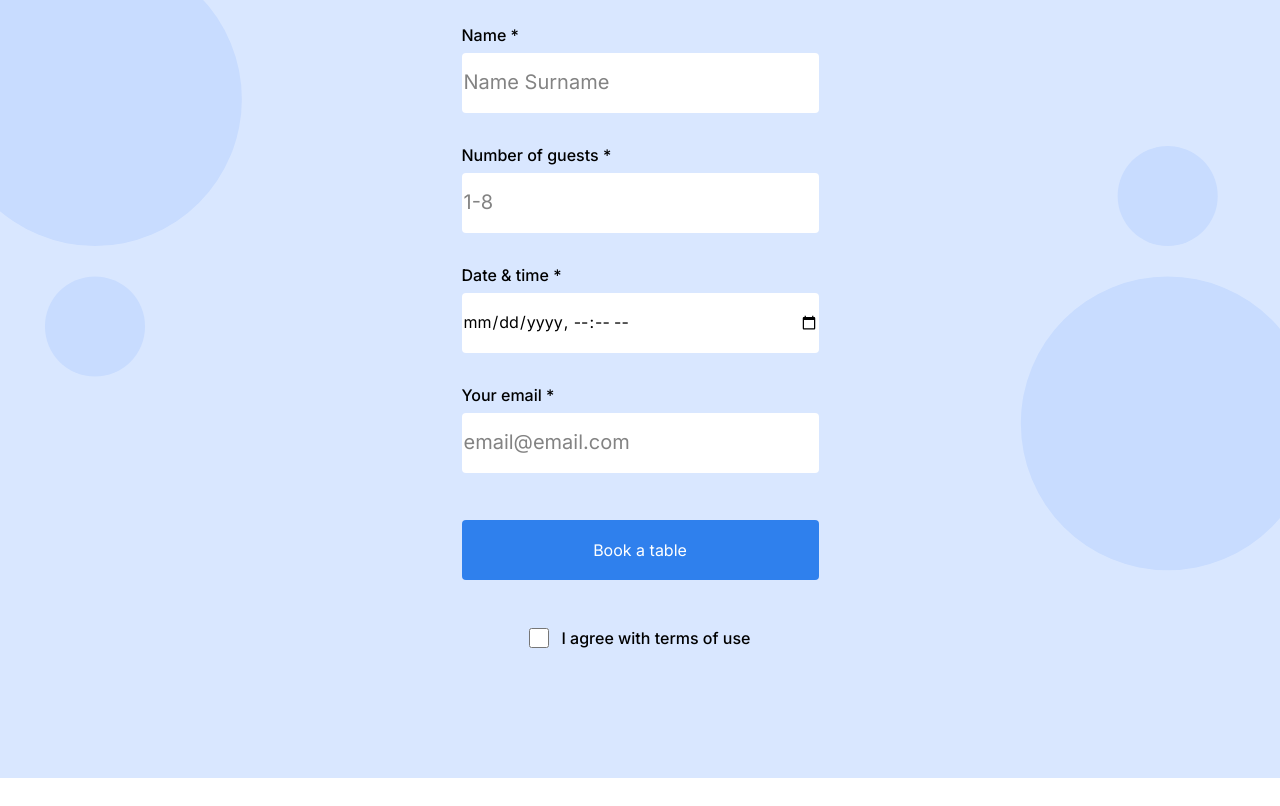
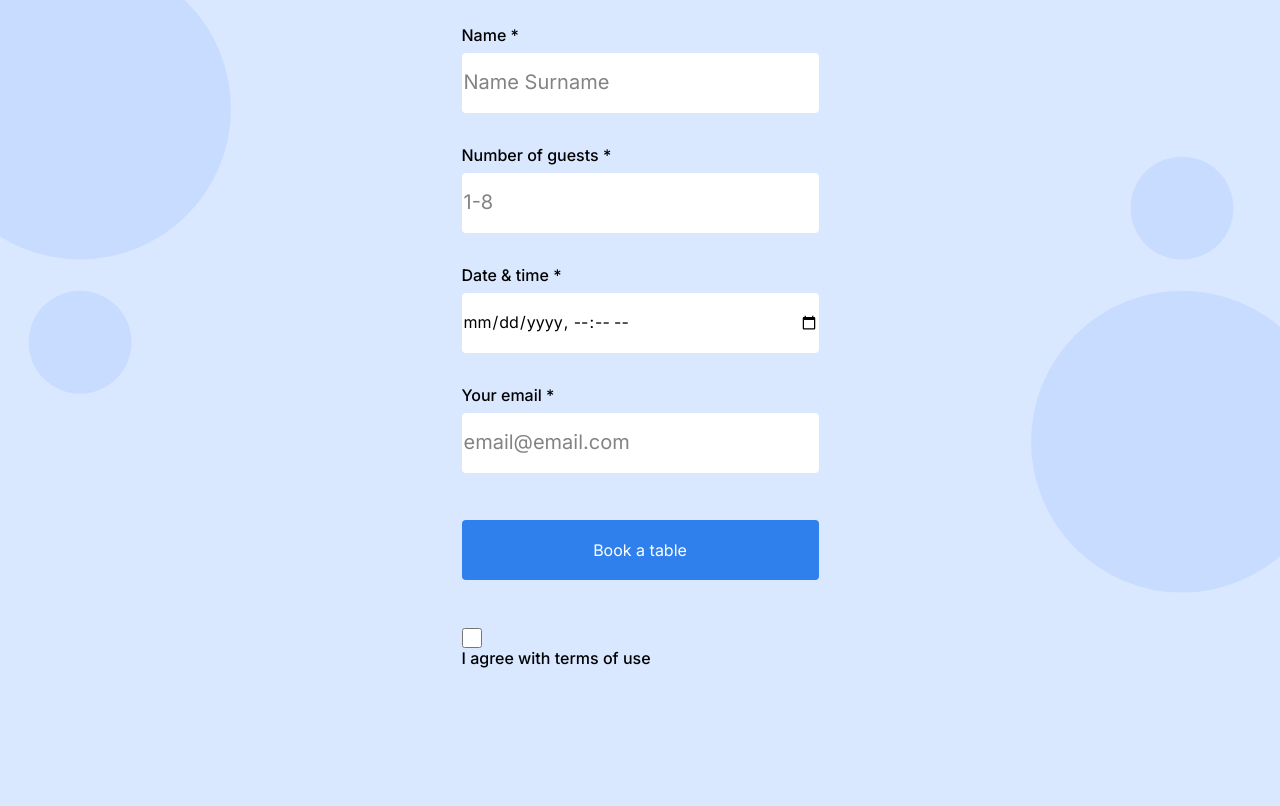
Before and after one commit to Gerson773/se_project_coffeeshop, a plain HTML site: page index.html in a window 1280 px wide. Shown: the part 1886-2692 px from the top of the page. Before the commit the page ends 2664 px from the top, so only its background shows below. Drawn offline with Linux system fonts and the light colour scheme.

Commit message:
Update index.html
Update per automated review

```diff
--- a/index.html
+++ b/index.html
@@ -160,7 +160,7 @@
                 <button type="submit" class="form__button">Book a table</button>
               </fieldset>
               <fieldset class="form__fieldset">
-                <label class="form__label_type_checkbox">
+                <label class="form__label label__type_checkbox">
                   <input type="checkbox" class="form__checkbox" />
                   I agree with terms of use
                 </label>
```
